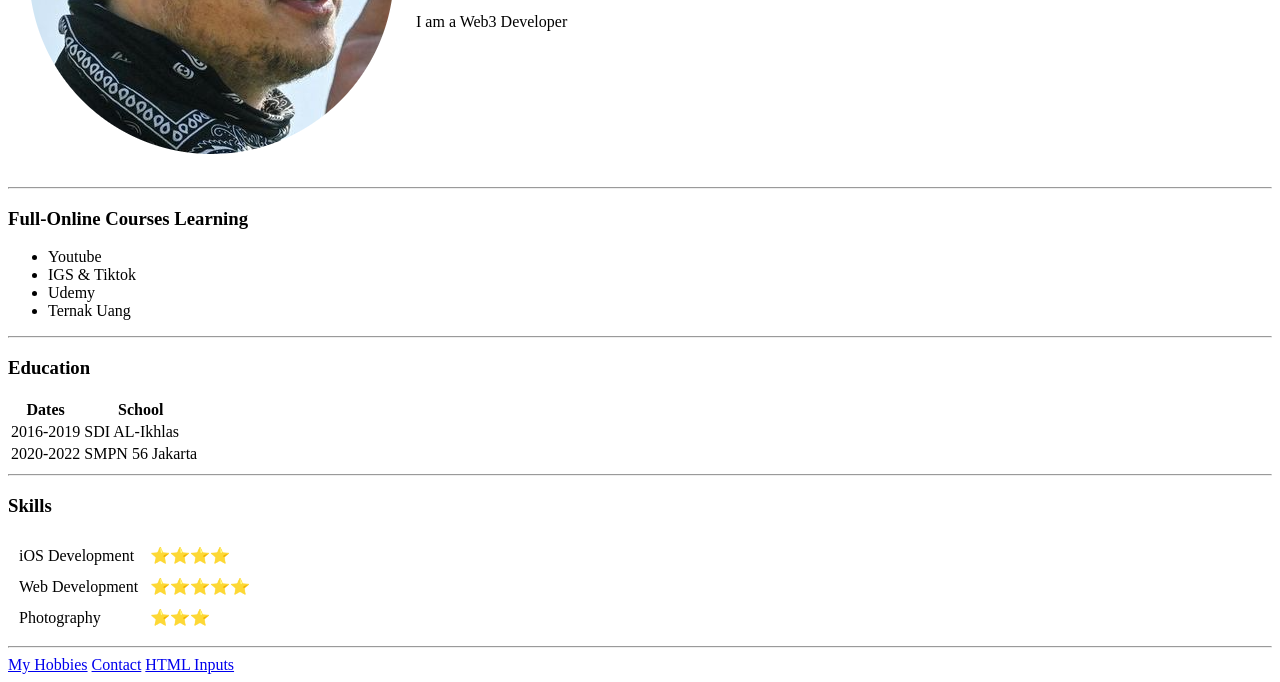
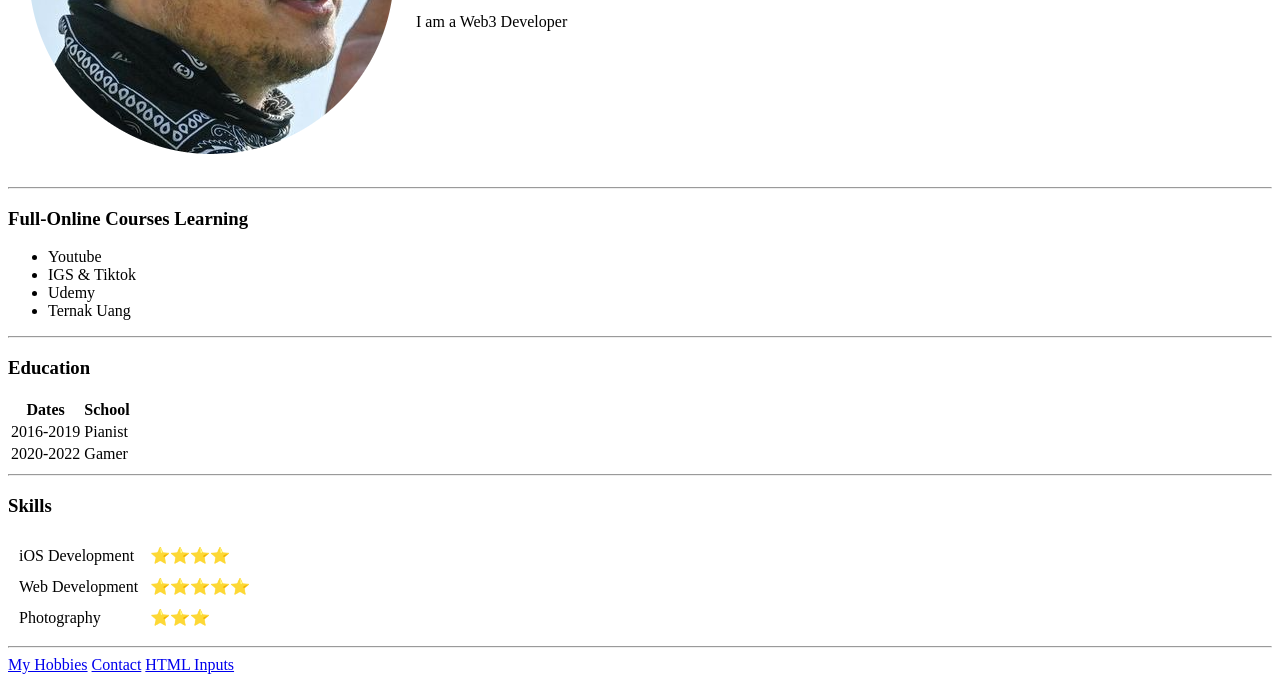
Before and after one commit to AFAZ22/udemy-practice-web-2, a plain HTML site: page index.html in a window 1280 px wide. Shown: the part 240-922 px from the top of the page. Drawn offline with Linux system fonts and the light colour scheme.

Commit message:
Update index.html

```diff
--- a/index.html
+++ b/index.html
@@ -39,11 +39,11 @@
       <tbody>
         <tr>
           <td>2016-2019</td>
-          <td>SDI AL-Ikhlas</td>
+          <td>Pianist</td>
         </tr>
         <tr>
           <td>2020-2022</td>
-          <td>SMPN 56 Jakarta</td>
+          <td>Gamer</td>
         </tr>
       </tbody>
     </table>
```
